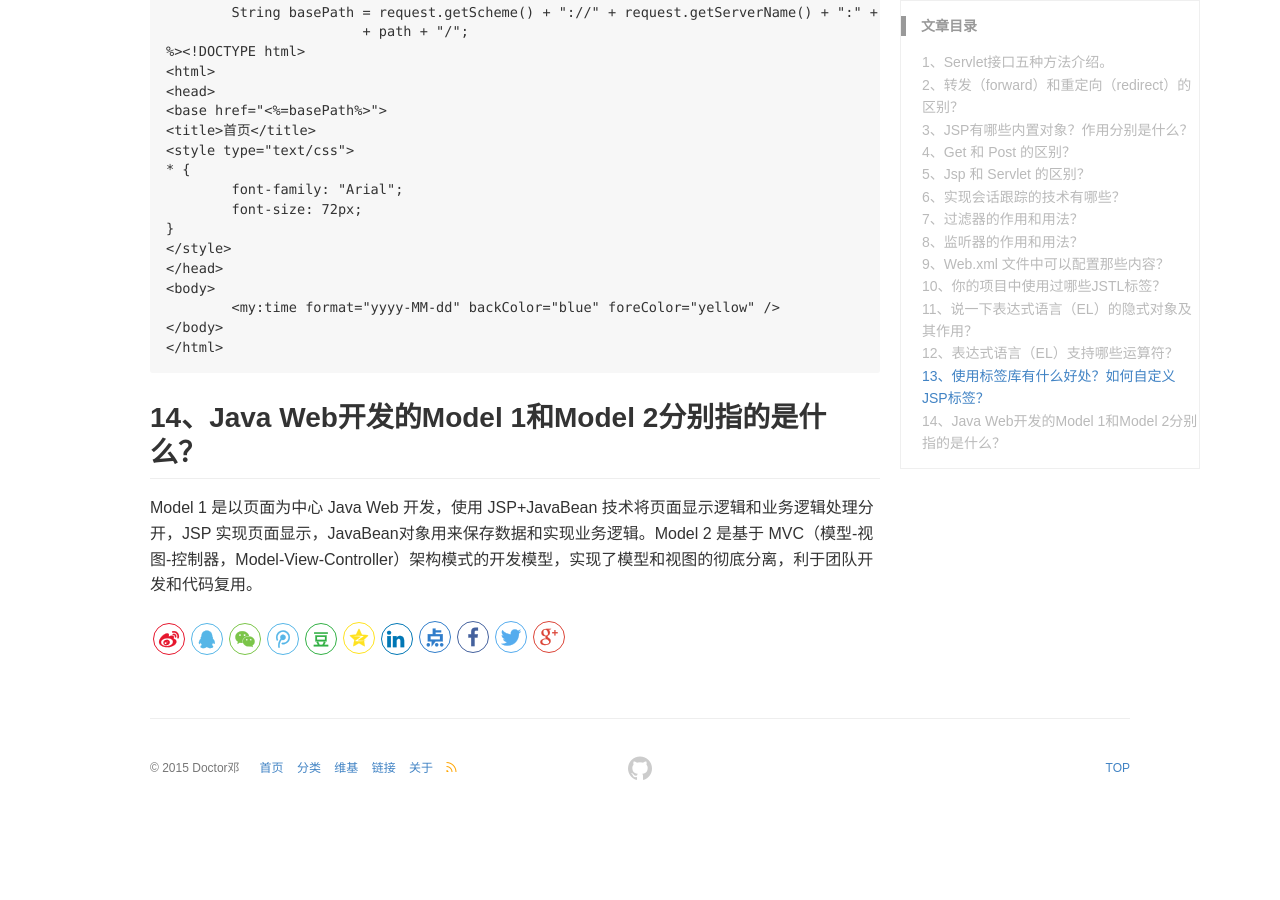
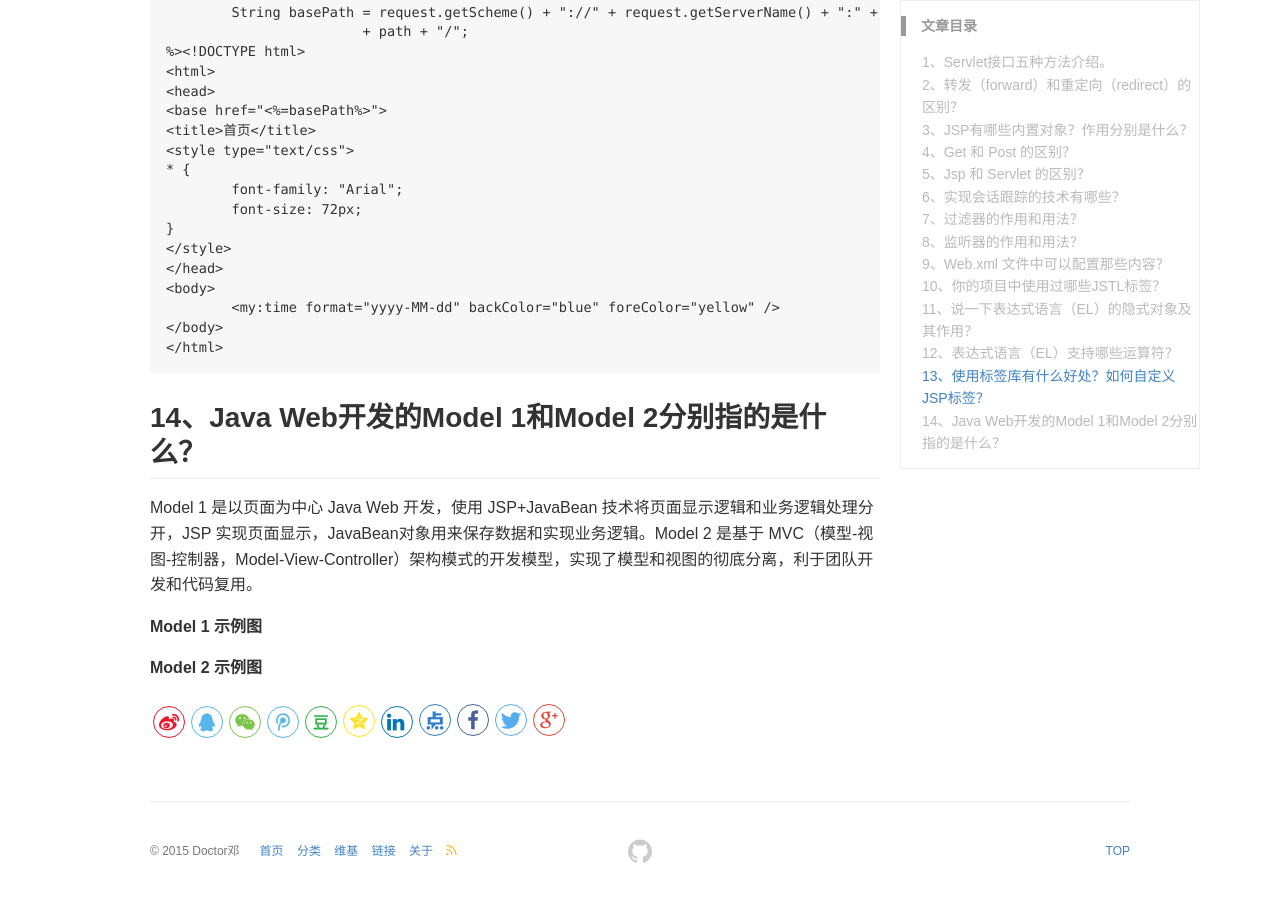
Before and after one commit to DoctorDeng/DoctorDeng.github.io, a Jekyll site: the page built from _posts/2016-09-12-java-面试.md, in a window 1280 px wide and 900 px high, scrolled down 14292 px. Built offline with Jekyll 4.4.1, drawn with Linux system fonts in a browser that asks for light colours; before the commit the page ends 15109 px from its top, so only the background shows below that.

Commit message:
modify file

```diff
--- a/_posts/2016-09-12-java-面试.md
+++ b/_posts/2016-09-12-java-面试.md
@@ -608,3 +608,7 @@ public class TimeTag extends TagSupport {private static final long serialVersion
 
 ## 14、Java Web开发的Model 1和Model 2分别指的是什么？
 Model 1 是以页面为中心 Java Web 开发，使用 JSP+JavaBean 技术将页面显示逻辑和业务逻辑处理分开，JSP 实现页面显示，JavaBean对象用来保存数据和实现业务逻辑。Model 2 是基于 MVC（模型-视图-控制器，Model-View-Controller）架构模式的开发模型，实现了模型和视图的彻底分离，利于团队开发和代码复用。
+
+**Model 1 示例图**
+
+**Model 2 示例图**
```
